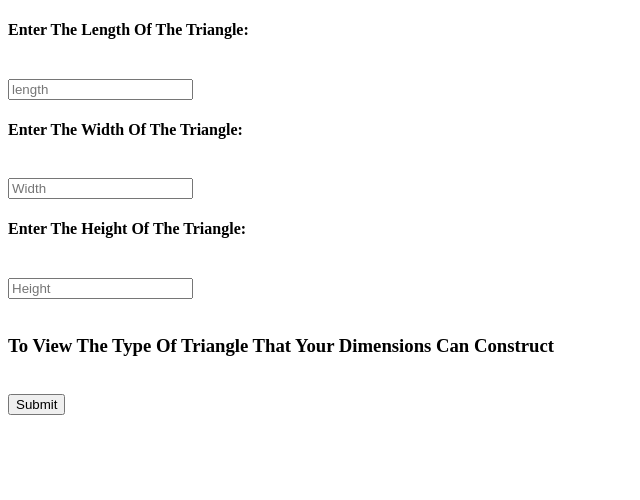
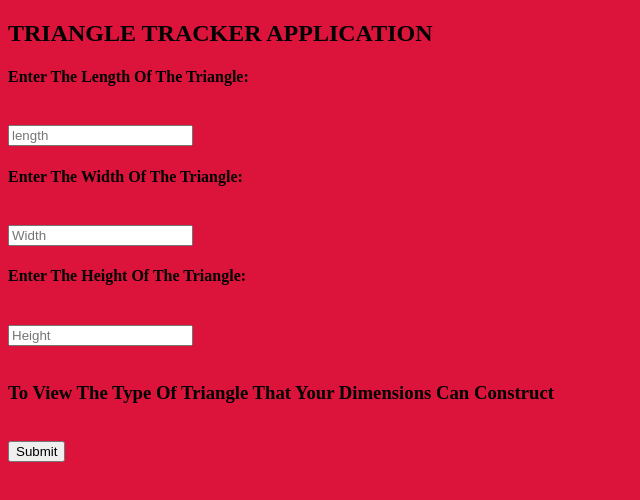
Before and after one commit to EmmanuelMuchiri/Triangle-Tracker, a plain HTML site: page index.html in a window 1280 px wide. Shown: the whole page, without its empty margins (0-640 px from the left). Drawn offline with Linux system fonts and the light colour scheme; files whose address does not match are found by name.

Commit message:
Added classes appWindow,appHeader and bodyForm to my HTML and styled the background color of the body to crimson

```diff
--- a/css/styles.css
+++ b/css/styles.css
@@ -0,0 +1,33 @@
+body
+{
+  background-color: crimson;
+}
+/*.appHeader
+{
+  text-align: center;
+  border:2px solid black;
+  margin-left: 20%;
+  margin-right: 20%;
+  padding-left: 2px;
+  padding-right: 2px;
+}
+.appWindow
+{
+  text-align: Left;
+  border:2px solid black;
+  margin-left: 20%;
+  margin-right: 20%;
+  padding-left: 2px;
+  padding-right: 2px;
+  padding-top: 3%;
+  padding-bottom: 3%
+}
+.bodyForm
+{
+  padding-left: 2%;
+
+}
+.bodyForm h3
+{
+  text-align: center;
+}
--- a/index.html
+++ b/index.html
@@ -4,7 +4,19 @@
 <head>
   <meta charset="utf-8">
   <script src="script.js" type="text/javascript"></script>
+  <link rel="stylesheet" href="css/styles.css" type="text/css">
   <title>Triangle Tracker</title>
+</head>
+<div class="appWindow">
+<div class="appHeader">
+  <header>
+    <h2>TRIANGLE TRACKER APPLICATION</h2>
+  </header>
+
+</div>
+
+<body>
+  <div class="bodyForm">
   <form action="">
     <h4>Enter The Length Of The Triangle:</h4><br>
     <input type="text" placeholder="length"><br>
@@ -15,10 +27,8 @@
     <h3>To View The Type Of Triangle That Your Dimensions Can Construct</h3><br>
     <input type="submit" placeholder="Submit">
   </form>
-</head>
-
-<body>
-
+  </div>
 </body>
+</div>
 
 </html>
```
